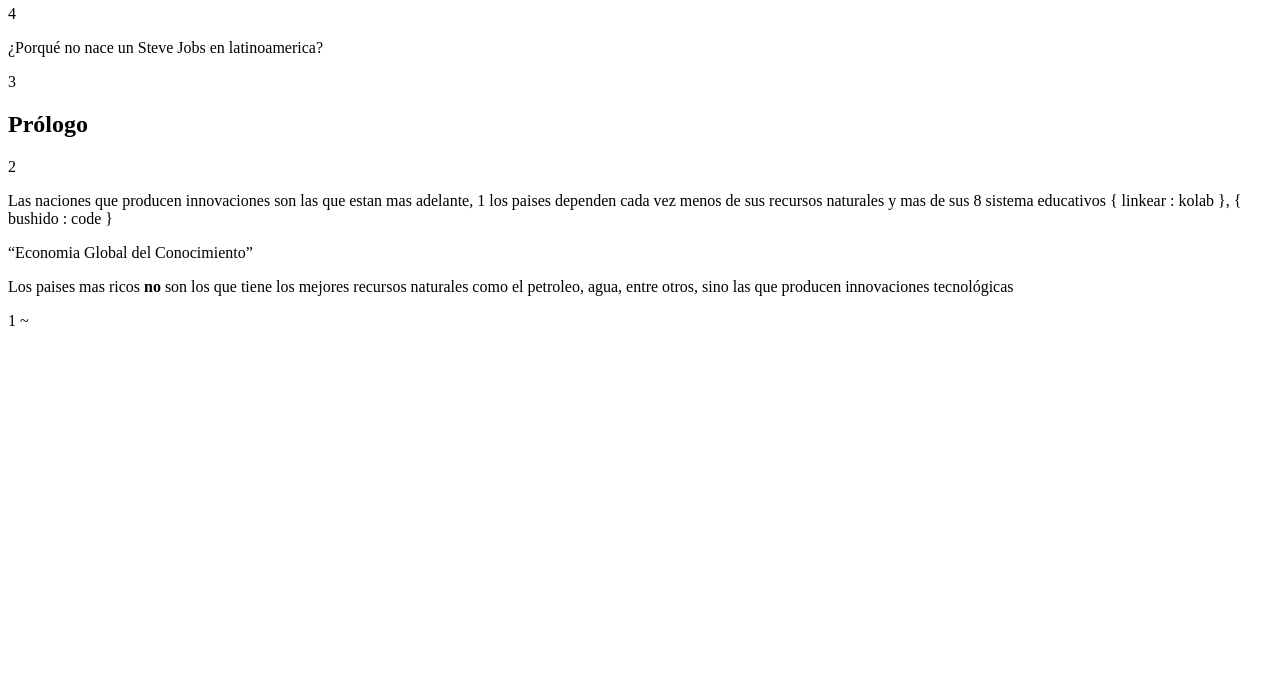
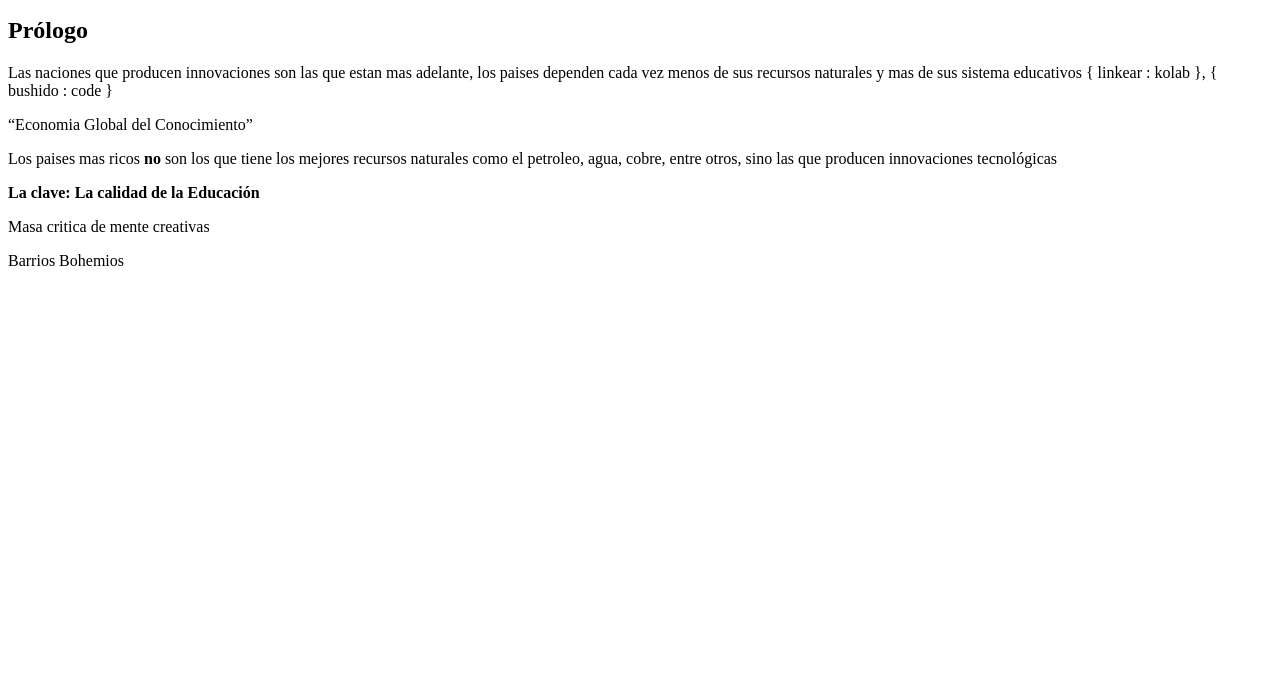
Before and after one commit to k-olab/cheatsheet, a plain HTML site: page crear_o_morir.html in a window 1280 px wide. Shown: the part 101-800 px from the top of the page. Drawn offline with Linux system fonts and the light colour scheme.

Commit message:
I am added the prologo

```diff
--- a/crear_o_morir.html
+++ b/crear_o_morir.html
@@ -1,13 +1,17 @@
-7 <!doctype html>
-  6 <html>
-  5   <h1>Crear o Morir</h1>
-  4   <p> ¿Porqué no nace un Steve Jobs en latinoamerica?</p>
-  3   <h2>Prólogo</h2>
-  2   <p>Las naciones que producen innovaciones son las que estan mas adelante,
-  1   los paises dependen cada vez menos de sus recursos naturales y mas de sus
-  8   sistema educativos { linkear : kolab }, { bushido : code }</p>
-      <q>Economia Global del Conocimiento</q>
-      <p>Los paises mas ricos <strong>no</strong> son los que tiene los mejores recursos naturales
-      como el petroleo, agua, entre otros, sino las que producen innovaciones tecnológicas</p>
-  1 </html>
-~
+<!doctype html>
+   <html>
+    <h1>Crear o Morir</h1>
+    <p> ¿Porqué no nace un Steve Jobs en latinoamerica?</p>
+    <h2>Prólogo</h2>
+    <p>Las naciones que producen innovaciones son las que estan mas adelante,
+    los paises dependen cada vez menos de sus recursos naturales y mas de sus
+    sistema educativos { linkear : kolab }, { bushido : code }</p>
+    <q>Economia Global del Conocimiento</q>
+    <p>Los paises mas ricos <strong>no</strong> son los que tiene los mejores recursos naturales
+    como el petroleo, agua, cobre, entre otros, sino las que producen innovaciones tecnológicas</p>
+    <strong>La clave: La calidad de la Educación</strong>
+    <p>Masa critica de mente creativas </p>
+    <p>Barrios Bohemios</p>
+
+
+   </html>
```
